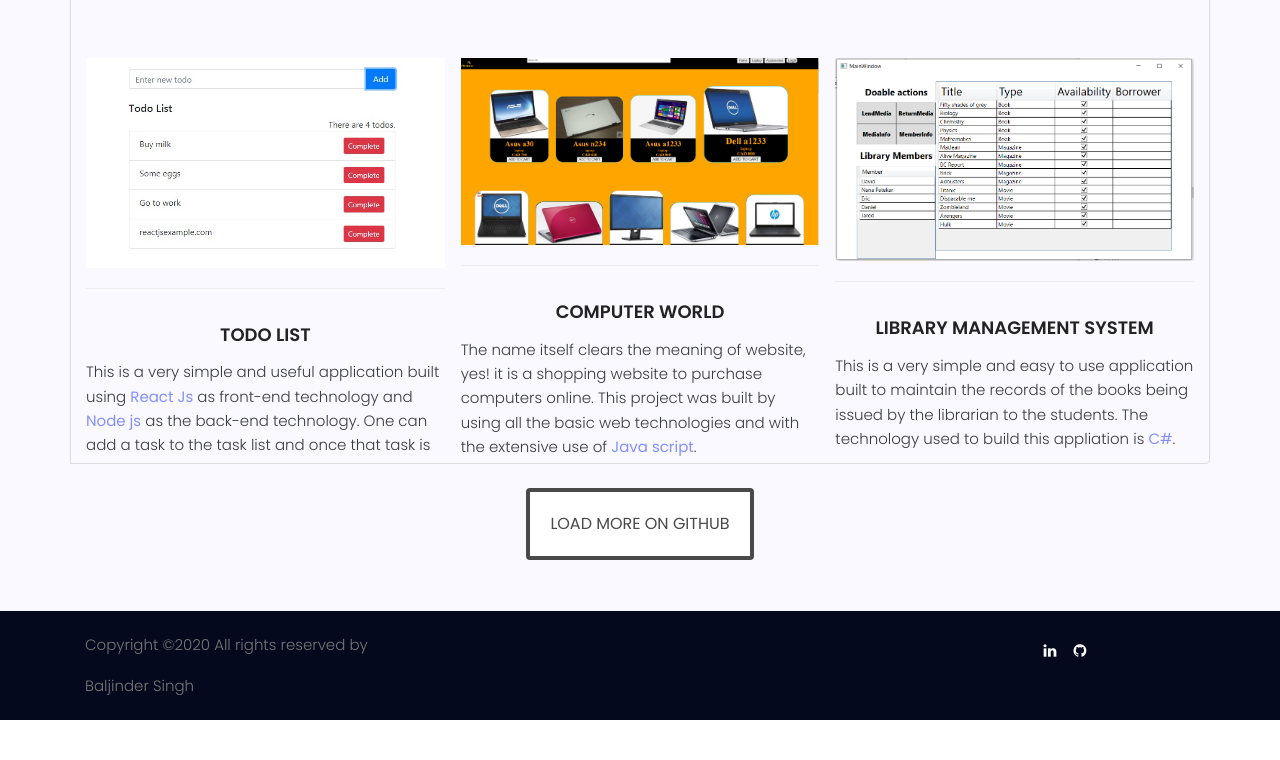
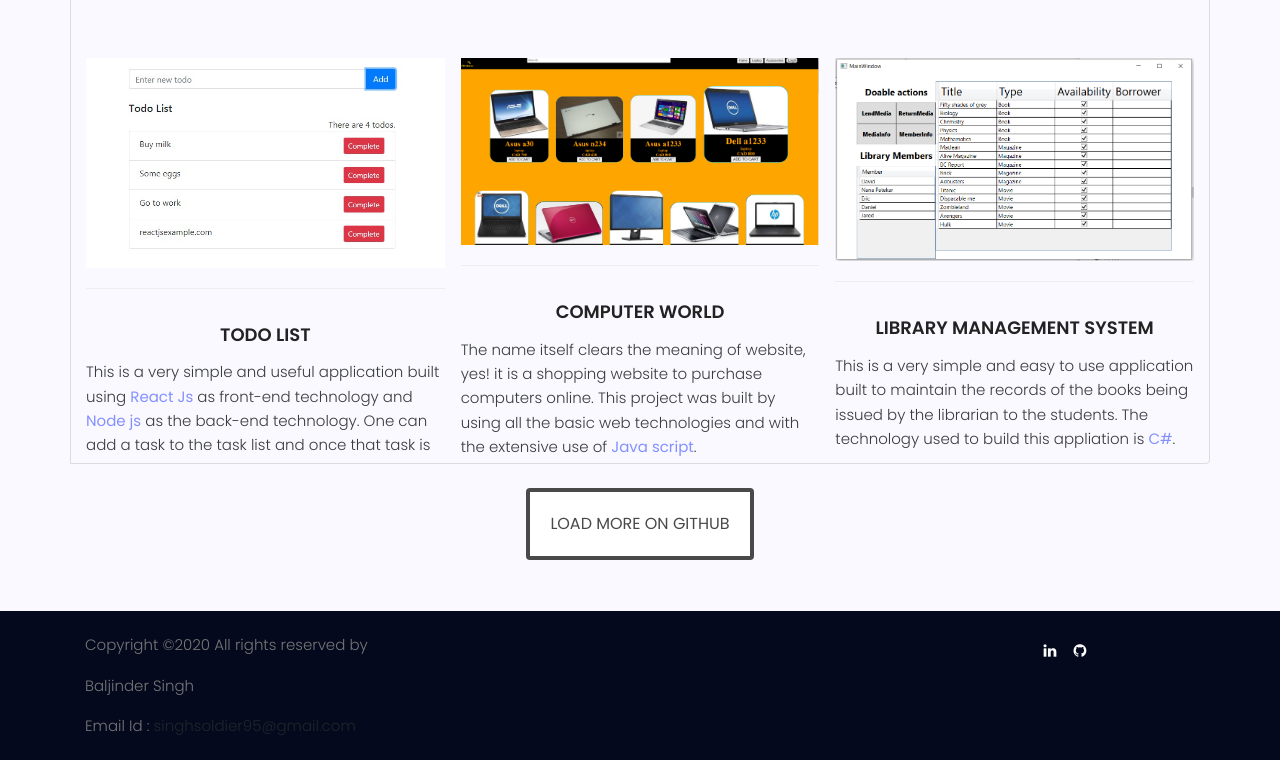
Before and after one commit to singhsoldier95/BaljinderSingh, a plain HTML site: page index.html in a window 1280 px wide. Shown: the part 3892-4652 px from the top of the page. Before the commit the page ends 4612 px from the top, so only its background shows below. Drawn offline with Linux system fonts and the light colour scheme; some packages are replaced by stand-ins of ours.

Commit message:
Update index.html

```diff
--- a/index.html
+++ b/index.html
@@ -553,6 +553,8 @@
 									Copyright &copy;<script>
 										document.write(new Date().getFullYear());
 									</script> All rights reserved by <p>Baljinder Singh</p>
+								<p>Email Id :
+										<a href="#"> singhsoldier95@gmail.com</a></p>
 									<!-- Link back to Colorlib can't be removed. Template is licensed under CC BY 3.0. -->
 								</p>
 							</div>
```
